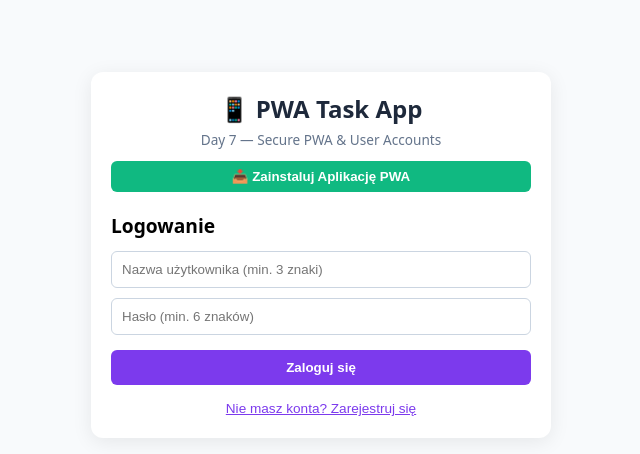
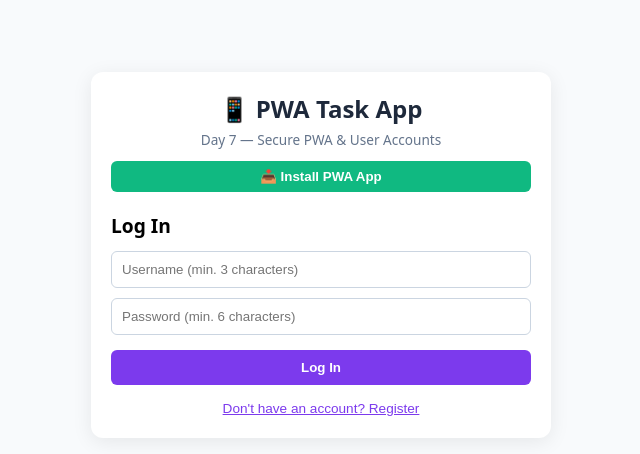
Before and after one commit to vikkyyyt1-hash/PWA, a React (Vite) app: page / in a window 1280 px wide. Shown: the top 454 px of the page, without its empty margins (319-959 px from the left). Built offline with nearby package versions, Linux system fonts and the light colour scheme.

Commit message:
Translate app to English and clean codebase

```diff
--- a/src/App.jsx
+++ b/src/App.jsx
@@ -1,7 +1,6 @@
 import { useState, useEffect } from 'react'
 import './App.css'
 
-// Sanitazcja kodu HTML (ochrona XSS)
 const sanitizeInput = (str) => {
   return str
     .replace(/&/g, '&amp;')
@@ -11,7 +10,6 @@ const sanitizeInput = (str) => {
     .replace(/'/g, '&#x27;')
 }
 
-// Haszowanie haseł
 const simpleHash = (str) => {
   let hash = 0
   for (let i = 0; i < str.length; i++) {
@@ -23,12 +21,10 @@ const simpleHash = (str) => {
 }
 
 function App() {
-  // Stany PWA & Offline
   const [deferredPrompt, setDeferredPrompt] = useState(null)
-  const [isInstallable, setIsInstallable] = useState(true) // Domyślnie widoczny dla testów
+  const [isInstallable, setIsInstallable] = useState(true)
   const [isOffline, setIsOffline] = useState(!navigator.onLine)
 
-  // Stany Auth
   const [currentUser, setCurrentUser] = useState(() => {
     return localStorage.getItem('pwa_current_user') || null
   })
@@ -37,12 +33,10 @@ function App() {
   const [passwordInput, setPasswordInput] = useState('')
   const [authError, setAuthError] = useState('')
 
-  // Stany Zadań
   const [tasks, setTasks] = useState([])
   const [input, setInput] = useState('')
   const [taskError, setTaskError] = useState('')
 
-  // Monitorowanie połączenia offline/online
   useEffect(() => {
     const handleOnline = () => setIsOffline(false)
     const handleOffline = () => setIsOffline(true)
@@ -54,7 +48,6 @@ function App() {
     }
   }, [])
 
-  // Pr przechwytywanie promptu instalacyjnego PWA
   useEffect(() => {
     const handleBeforeInstallPrompt = (e) => {
       e.preventDefault()
@@ -72,11 +65,10 @@ function App() {
       if (outcome === 'accepted') setIsInstallable(false)
       setDeferredPrompt(null)
     } else {
-      alert('Aplikacja PWA jest już zainstalowana lub przeglądarka nie obsługuje automatycznego promptu.')
+      alert('PWA is already installed or your browser does not support the installation prompt.')
     }
   }
 
-  // Wczytywanie zadań zalogowanego użytkownika
   useEffect(() => {
     if (currentUser) {
       const savedTasks = localStorage.getItem(`pwa_tasks_${currentUser}`)
@@ -89,14 +81,12 @@ function App() {
     }
   }, [currentUser])
 
-  // Zapis zadań w localStorage
   useEffect(() => {
     if (currentUser) {
       localStorage.setItem(`pwa_tasks_${currentUser}`, JSON.stringify(tasks))
     }
   }, [tasks, currentUser])
 
-  // Walidacja i obsługa Logowania / Rejestracji
   const handleAuthSubmit = (e) => {
     e.preventDefault()
     setAuthError('')
@@ -104,30 +94,26 @@ function App() {
     const cleanUsername = sanitizeInput(usernameInput.trim().toLowerCase())
     const password = passwordInput.trim()
 
-    // 1. Sprawdzanie pustych pól
     if (!cleanUsername || !password) {
-      setAuthError('Uzupełnij nazwę użytkownika i hasło.')
+      setAuthError('Please fill in both username and password.')
       return
     }
 
-    // 2. Ograniczenie długości loginu (ochrona przed obciążeniem)
     if (cleanUsername.length < 3 || cleanUsername.length > 20) {
-      setAuthError('Nazwa użytkownika musi mieć od 3 do 20 znaków.')
+      setAuthError('Username must be between 3 and 20 characters.')
       return
     }
 
-    // 3. Wymagana długość hasła
     if (password.length < 6) {
-      setAuthError('Hasło musi mieć co najmniej 6 znaków.')
+      setAuthError('Password must be at least 6 characters long.')
       return
     }
 
     const users = JSON.parse(localStorage.getItem('pwa_users') || '{}')
 
     if (isRegistering) {
-      // 4. Blokada tworzenia istniejącego użytkownika
       if (users[cleanUsername]) {
-        setAuthError('Użytkownik o takiej nazwie już istnieje! Zaloguj się.')
+        setAuthError('User already exists! Please log in.')
         return
       }
 
@@ -136,9 +122,8 @@ function App() {
       localStorage.setItem('pwa_current_user', cleanUsername)
       setCurrentUser(cleanUsername)
     } else {
-      // Logowanie
       if (!users[cleanUsername] || users[cleanUsername] !== simpleHash(password)) {
-        setAuthError('Nieprawidłowa nazwa użytkownika lub hasło.')
+        setAuthError('Invalid username or password.')
         return
       }
       localStorage.setItem('pwa_current_user', cleanUsername)
@@ -154,7 +139,6 @@ function App() {
     setCurrentUser(null)
   }
 
-  // Walidacja i dodawanie zadań
   const addTask = (e) => {
     e.preventDefault()
     setTaskError('')
@@ -162,21 +146,20 @@ function App() {
     const trimmedInput = input.trim()
 
     if (!trimmedInput) {
-      setTaskError('Treść zadania nie może być pusta.')
+      setTaskError('Task cannot be empty.')
       return
     }
 
     if (trimmedInput.length > 80) {
-      setTaskError('Zadanie jest za długie (maksymalnie 80 znaków).')
+      setTaskError('Task is too long (max 80 characters).')
       return
     }
 
-    // Blokada dodawania identycznych zadań
     const isDuplicate = tasks.some(
       (t) => t.text.toLowerCase() === trimmedInput.toLowerCase()
     )
     if (isDuplicate) {
-      setTaskError('To zadanie znajduje się już na Twojej liście.')
+      setTaskError('This task is already in your list.')
       return
     }
 
@@ -201,7 +184,7 @@ function App() {
 
         {isOffline && (
           <div style={{ background: '#f59e0b', color: '#fff', padding: '6px', borderRadius: '6px', fontSize: '0.8rem', marginTop: '10px', fontWeight: 'bold' }}>
-            📡 Tryb Offline (Dane zapisywane lokalnie)
+            📡 Offline Mode (Data saved locally)
           </div>
         )}
 
@@ -210,19 +193,19 @@ function App() {
             onClick={handleInstallClick}
             style={{ marginTop: '12px', width: '100%', padding: '8px', background: '#10b981', color: '#fff', border: 'none', borderRadius: '6px', fontWeight: 'bold', cursor: 'pointer' }}
           >
-            📥 Zainstaluj Aplikację PWA
+            📥 Install PWA App
           </button>
         )}
       </header>
 
       {!currentUser ? (
         <div className="auth-box">
-          <h2 style={{ fontSize: '1.2rem', marginBottom: '12px' }}>{isRegistering ? 'Rejestracja' : 'Logowanie'}</h2>
+          <h2 style={{ fontSize: '1.2rem', marginBottom: '12px' }}>{isRegistering ? 'Register' : 'Log In'}</h2>
 
           <form onSubmit={handleAuthSubmit} style={{ display: 'flex', flexDirection: 'column', gap: '10px' }}>
             <input
               type="text"
-              placeholder="Nazwa użytkownika (min. 3 znaki)"
+              placeholder="Username (min. 3 characters)"
               value={usernameInput}
               onChange={(e) => {
                 setUsernameInput(e.target.value)
@@ -233,7 +216,7 @@ function App() {
             />
             <input
               type="password"
-              placeholder="Hasło (min. 6 znaków)"
+              placeholder="Password (min. 6 characters)"
               value={passwordInput}
               onChange={(e) => {
                 setPasswordInput(e.target.value)
@@ -246,7 +229,7 @@ function App() {
               type="submit"
               style={{ padding: '10px', background: '#7c3aed', color: '#fff', border: 'none', borderRadius: '6px', fontWeight: 'bold', cursor: 'pointer', marginTop: '5px' }}
             >
-              {isRegistering ? 'Zarejestruj się' : 'Zaloguj się'}
+              {isRegistering ? 'Sign Up' : 'Log In'}
             </button>
           </form>
 
@@ -264,18 +247,18 @@ function App() {
             }}
             style={{ background: 'none', border: 'none', color: '#7c3aed', cursor: 'pointer', marginTop: '15px', fontSize: '0.85rem', width: '100%', textDecoration: 'underline' }}
           >
-            {isRegistering ? 'Masz już konto? Zaloguj się' : 'Nie masz konta? Zarejestruj się'}
+            {isRegistering ? 'Already have an account? Log in' : "Don't have an account? Register"}
           </button>
         </div>
       ) : (
         <>
           <div style={{ display: 'flex', justifyContent: 'space-between', alignItems: 'center', marginBottom: '16px', background: '#f1f5f9', padding: '8px 12px', borderRadius: '8px' }}>
-            <span>Zalogowany: <strong>{currentUser}</strong></span>
+            <span>User: <strong>{currentUser}</strong></span>
             <button
               onClick={handleLogout}
               style={{ background: '#ef4444', color: '#fff', border: 'none', padding: '5px 10px', borderRadius: '6px', cursor: 'pointer', fontWeight: 'bold' }}
             >
-              Wyloguj
+              Logout
             </button>
           </div>
 
@@ -287,12 +270,12 @@ function App() {
                 setInput(e.target.value)
                 if (taskError) setTaskError('')
               }}
-              placeholder="Dodaj nowe zadanie..."
+              placeholder="Add a new task..."
               maxLength={80}
               style={{ flex: 1, padding: '10px', border: '1px solid #cbd5e1', borderRadius: '6px' }}
             />
             <button type="submit" style={{ padding: '10px 16px', background: '#7c3aed', color: '#fff', border: 'none', borderRadius: '6px', fontWeight: 'bold', cursor: 'pointer' }}>
-              Dodaj
+              Add
             </button>
           </form>
 
@@ -321,7 +304,7 @@ function App() {
             ))}
           </ul>
 
-          {tasks.length === 0 && <p style={{ textAlign: 'center', color: '#94a3b8', fontSize: '0.9rem', marginTop: '15px' }}>Brak zadań dla tego użytkownika.</p>}
+          {tasks.length === 0 && <p style={{ textAlign: 'center', color: '#94a3b8', fontSize: '0.9rem', marginTop: '15px' }}>No tasks found for this user.</p>}
         </>
       )}
     </div>
```
